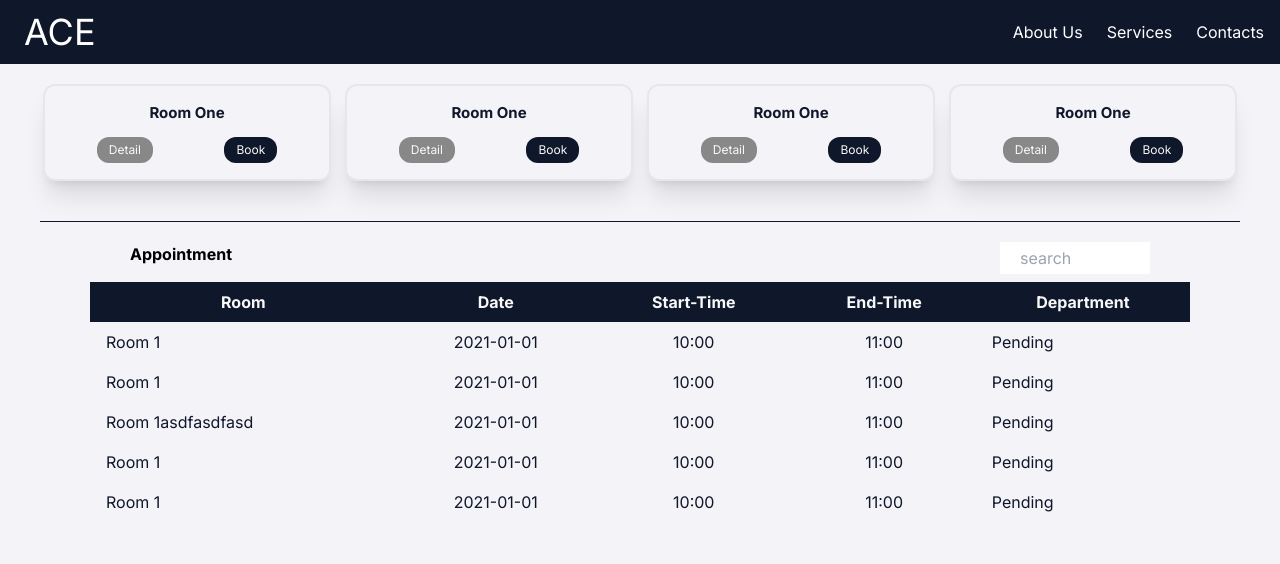
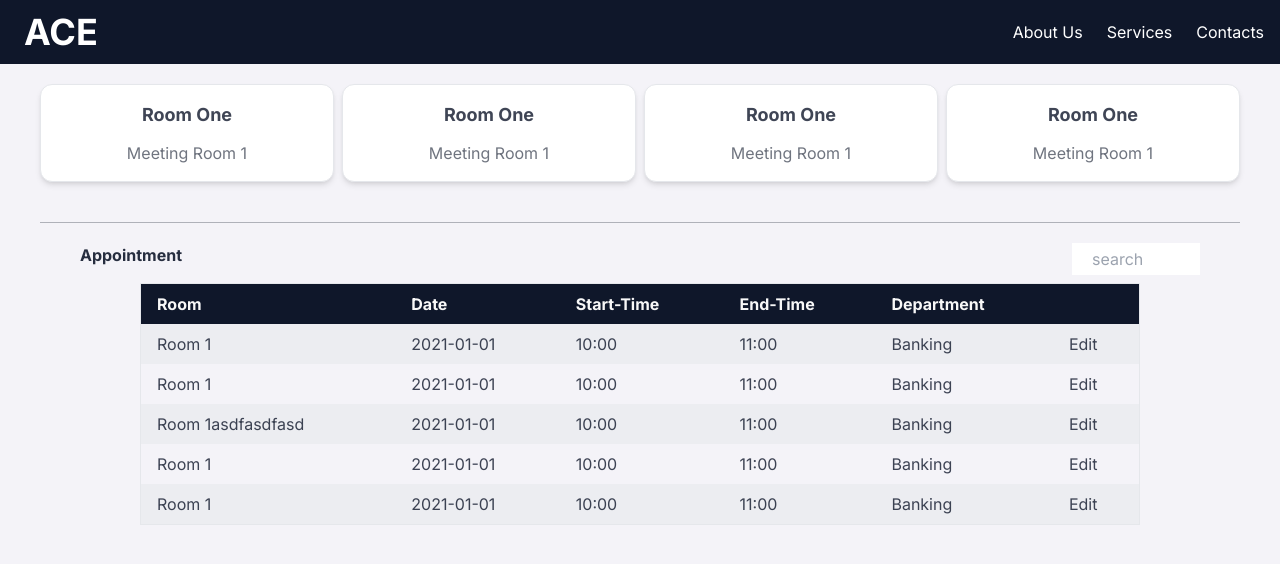
Before and after one commit to Antaraes/meeting_appointment_ui, a Next.js app: page / in a window 1280 px wide. Shown: the top 564 px of the page. Built offline with nearby package versions, Linux system fonts and the light colour scheme.

Commit message:
test modify ui

```diff
--- a/package.json
+++ b/package.json
@@ -36,6 +36,8 @@
     "eslint": "^8",
     "eslint-config-next": "13.5.6",
     "postcss": "^8",
+    "prettier": "^3.2.5",
+    "prettier-plugin-tailwindcss": "^0.5.11",
     "tailwindcss": "^3",
     "typescript": "^5"
   }
--- a/src/app/globals.css
+++ b/src/app/globals.css
@@ -2,7 +2,6 @@
 @tailwind components;
 @tailwind utilities;
 
-
-.card{
-    @apply border-2 rounded-xl m-0 p-4 bg-background shadow-xl
+.card {
+  @apply border rounded-xl m-0 p-4 bg-white shadow-md;
 }
--- a/src/app/page.tsx
+++ b/src/app/page.tsx
@@ -6,22 +6,13 @@ export default function Home() {
   return (
     <div>
       <div className=" pt-5 px-5 md:px-10">
-        <div className="grid grid-cols-1 md:grid-cols-2 lg:grid-cols-3 xl:grid-cols-4 gap-2 pb-10 border-b border-secondary">
-          <div className="m-auto">
-            <RoomCard />
-          </div>
-          <div className="m-auto">
-            <RoomCard />
-          </div>
-          <div className="m-auto">
-            <RoomCard />
-          </div>
-          <div className="m-auto">
-            <RoomCard />
-          </div>
+        <div className="grid grid-cols-1 min-[637px]:grid-cols-2  lg:grid-cols-3 xl:grid-cols-4 gap-2 pb-10 border-b border-secondary/30">
+          {Array.from({ length: 4 }, (_, index) => (
+            <RoomCard key={index} />
+          ))}
         </div>
 
-        <div className="mt-5 grid grid-cols-1">
+        <div className="mt-5">
           <HomePageTable />
         </div>
       </div>
--- a/src/components/Navbar.tsx
+++ b/src/components/Navbar.tsx
@@ -10,7 +10,7 @@ const Navbar = () => {
             <div>
               <h1 className="text-4xl font-signature ml-2">
                 <a
-                  className="link-underline link-underline-black text-white"
+                  className="link-underline link-underline-black text-white font-bold"
                   href=""
                   target="_blank"
                   rel="noreferrer"
--- a/src/components/RoomCard.tsx
+++ b/src/components/RoomCard.tsx
@@ -1,25 +1,28 @@
+import Link from "next/link";
 import React from "react";
-import { FaArrowRight } from 'react-icons/fa';
+import { FaArrowRight } from "react-icons/fa";
 
 export default function RoomCard() {
   return (
-    <div className="card w-72">
+    <Link
+      href="/1"
+      className="card w-full min-w-72 hover:-translate-y-1 transition-all duration-300 ease-in-out"
+    >
       <div className="m-0 p-0 hidden md:block">
-        <h3 className="text-[15px] font-bold text-center">Room One</h3>
+        <h3 className="text-lg font-bold text-center text-secondary/80">
+          Room One
+        </h3>
         <div className="flex justify-around items-center mt-3">
-          <button className="rounded-xl bg-detail text-text-white px-3 py-1 text-[12px] hover:bg-opacity-75 active:bg-opacity-75">
-            Detail
-          </button>
-          <button className="rounded-xl bg-secondary text-text-white px-3 py-1 text-[12px] hover:bg-opacity-75 active:bg-opacity-75">
-            Book
-          </button>
+          <p className="text-secondary/60">Meeting Room 1</p>
         </div>
       </div>
 
-      <div className="m-0 p-0 md:hidden flex justify-between items-center">
-        <h3 className="text-[15px] font-bold">Room One</h3>
-        <h3><FaArrowRight /></h3>
+      <div className="m-0 w-full p-0 md:hidden flex justify-between items-center">
+        <h3 className="text-base font-bold">Room One</h3>
+        <h3>
+          <FaArrowRight />
+        </h3>
       </div>
-    </div>
+    </Link>
   );
 }
--- a/src/components/common/MobileHomeTable.tsx
+++ b/src/components/common/MobileHomeTable.tsx
@@ -2,21 +2,23 @@ import React from "react";
 
 export default function MobileHomeTable({ tableData }: any) {
   return (
-    <>
+    <div className="gap-4 grid grid-cols-1 sm:grid-cols-2">
       {tableData.map((data: any) => (
-        <div className="card w-72 my-4" key={data.id}>
+        <div className="card w-auto my-4" key={data.id}>
           <div className="flex items-center justify-between">
-            <h2 className="font-semibold text-[15px]">{data.room}</h2>
-            <p className="text-[12px]">{data.date}</p>
+            <h2 className="font-semibold text-base">{data.room}</h2>
+            <p className="text-xs text-secondary/70">{data.date}</p>
           </div>
           <div className="flex items-center justify-between">
-            <h2 className="font-semibold text-[15px]">{data.department}</h2>
-            <p className="text-[12px]">
+            <h2 className="font-semibold text-base text-secondary/80">
+              {data.department}
+            </h2>
+            <p className="text-xs text-secondary/70">
               {data.startTime} - {data.endTime}
             </p>
           </div>
         </div>
       ))}
-    </>
+    </div>
   );
 }
--- a/src/components/common/TableComponent.tsx
+++ b/src/components/common/TableComponent.tsx
@@ -24,25 +24,30 @@ const TableComponent: React.FC<TableComponentProps> = ({
   tableData,
 }) => {
   return (
-    <div className="flex md:w-[650px] lg:w-[900px] xl:w-[1100px] mx-auto mt-2">
-      <table className="table-auto w-full rounded-[10px]">
+    <div className="flex w-full lg:w-5/6 mx-auto  rounded-lg mt-2 mb-20">
+      <table className="table-auto w-full border p-1">
         <thead className="bg-secondary text-text-white border-none">
           <tr>
             {header.map((item) => (
-              <th key={item.id} className="px-4 py-2">
+              <th key={item.id} className="px-4 text-left py-2">
                 {item.Title}
               </th>
             ))}
+            <th className="px-4 text-left py-2"></th>
           </tr>
         </thead>
         <tbody>
           {tableData.map((item, index) => (
-            <tr key={item.id} className="">
-              <td className="px-4 py-2 text-left">{item.room}</td>
-              <td className="px-4 py-2 text-center">{item.date}</td>
-              <td className="px-4 py-2 text-center">{item.startTime}</td>
-              <td className="px-4 py-2 text-center">{item.endTime}</td>
-              <td className="px-4 py-2 text-left">{item.department}</td>
+            <tr
+              key={item.id}
+              className={` break-words text-secondary/80 ${index % 2 == 0 && "bg-gray-200/50"}`}
+            >
+              <td className="px-4 py-2 ">{item.room}</td>
+              <td className="px-4 py-2 ">{item.date}</td>
+              <td className="px-4 py-2 ">{item.startTime}</td>
+              <td className="px-4 py-2 ">{item.endTime}</td>
+              <td className="px-4 py-2 ">{item.department}</td>
+              <td className="px-4 py-2 ">Edit</td>
             </tr>
           ))}
         </tbody>
--- a/src/components/home/HomePageTable.tsx
+++ b/src/components/home/HomePageTable.tsx
@@ -36,7 +36,7 @@ const HomePageTable = () => {
       date: "2021-01-01",
       startTime: "10:00",
       endTime: "11:00",
-      department: "Pending",
+      department: "Banking",
     },
     {
       id: 2,
@@ -44,7 +44,7 @@ const HomePageTable = () => {
       date: "2021-01-01",
       startTime: "10:00",
       endTime: "11:00",
-      department: "Pending",
+      department: "Banking",
     },
     {
       id: 3,
@@ -52,7 +52,7 @@ const HomePageTable = () => {
       date: "2021-01-01",
       startTime: "10:00",
       endTime: "11:00",
-      department: "Pending",
+      department: "Banking",
     },
     {
       id: 4,
@@ -60,7 +60,7 @@ const HomePageTable = () => {
       date: "2021-01-01",
       startTime: "10:00",
       endTime: "11:00",
-      department: "Pending",
+      department: "Banking",
     },
     {
       id: 5,
@@ -68,7 +68,7 @@ const HomePageTable = () => {
       date: "2021-01-01",
       startTime: "10:00",
       endTime: "11:00",
-      department: "Pending",
+      department: "Banking",
     },
   ];
 
@@ -76,22 +76,31 @@ const HomePageTable = () => {
     <div className="mx-auto w-auto p-0">
       <div className="m-0 p-0 hidden md:block">
         <div className="flex px-10 mx-auto justify-between">
-          <HeaderComponent title="Appointment" className="text-black font-bold" />
-          <TextComponent type="text" className="w-[150px] px-5 py-1" placeholder="search" />
+          <HeaderComponent
+            title="Appointment"
+            className="text-secondary/90 font-bold"
+          />
+          <TextComponent
+            type="text"
+            className="w-32 px-5 py-1"
+            placeholder="search"
+          />
         </div>
         <TableComponent header={headerTable} tableData={dataTable} />
       </div>
       <div className="mx-auto p-0 md:hidden">
         <div className="flex px-5 justify-between mb-3">
-          <HeaderComponent title="Appointment" className="text-black font-bold" />
+          <HeaderComponent
+            title="Appointment"
+            className="text-black font-bold"
+          />
 
           <button className="bg-transparent text-center">
             <FaSearch size={20} />
           </button>
         </div>
-        <div className="gap-4 flex flex-col">
-          <MobileHomeTable tableData={dataTable} />
-        </div>
+
+        <MobileHomeTable tableData={dataTable} />
       </div>
     </div>
   );
--- a/src/components/placeholder.ts
+++ /dev/null
@@ -1 +0,0 @@
-console.log("placeholder");
```
Also changed, not shown: 1 other file (tests, documents, lock files or other folders).
